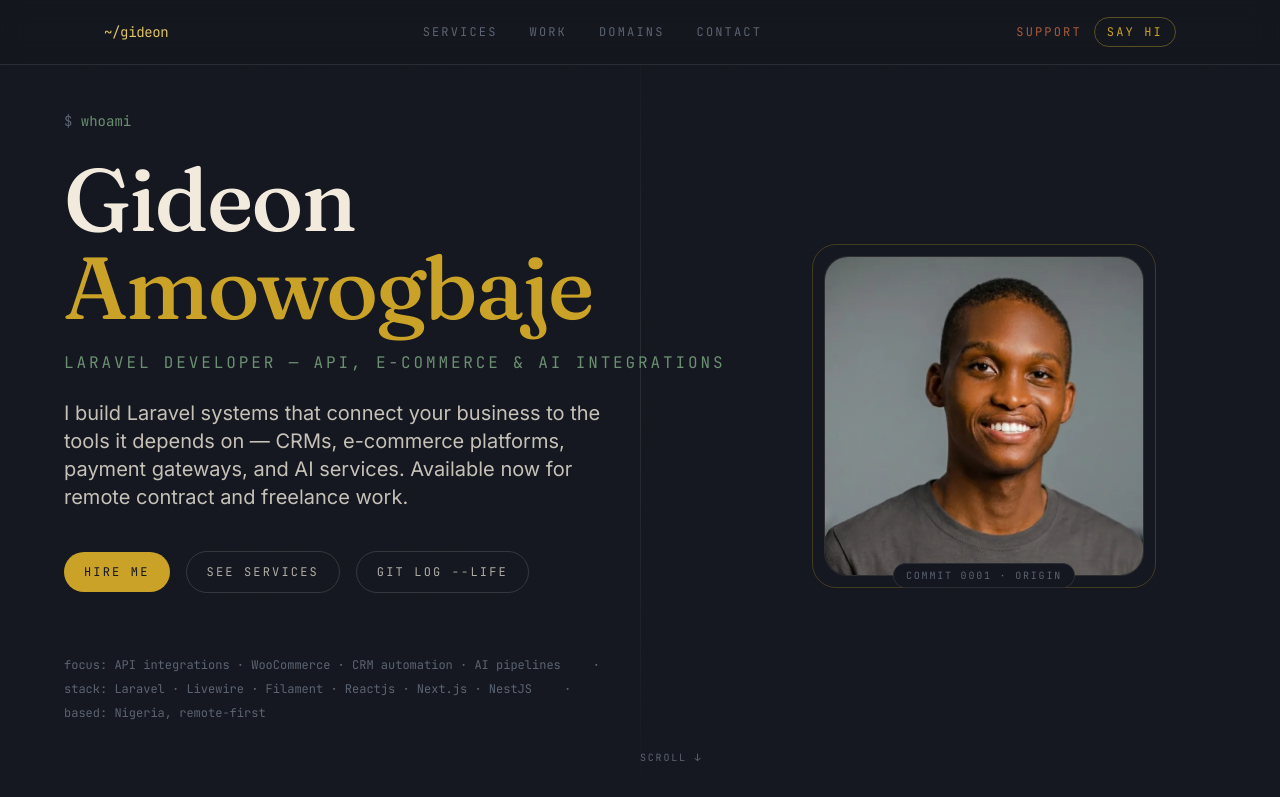
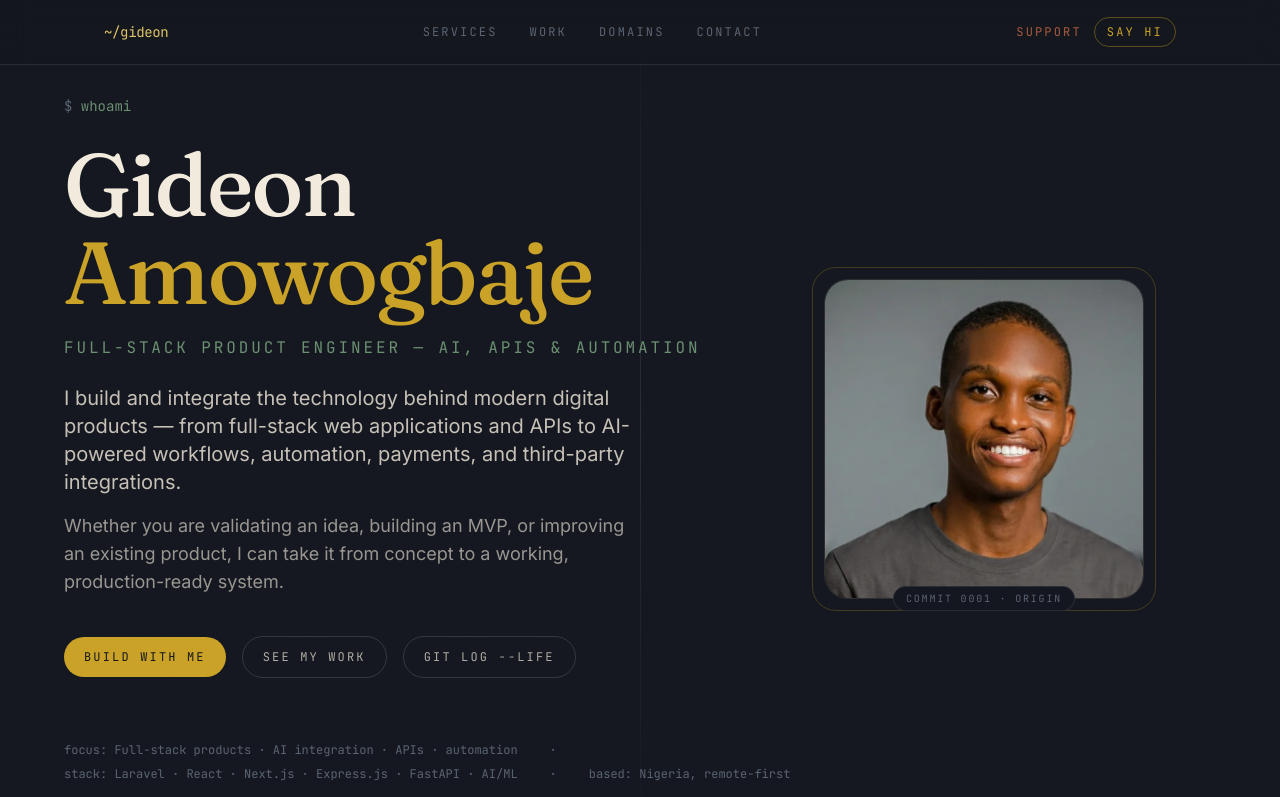
Before and after one commit to amowogbaje/personal-website, a React (Vite) app in the folder amowogbaje/: page / in a window 1280 px wide. Shown: the top 797 px of the page. Built offline with nearby package versions, Linux system fonts and the light colour scheme.

Commit message:
hero section update

```diff
--- a/amowogbaje/src/components/Hero.jsx
+++ b/amowogbaje/src/components/Hero.jsx
@@ -23,13 +23,19 @@ export default function Hero() {
           </h1>
 
           <p className="mt-5 font-mono text-sm md:text-base uppercase tracking-widebit text-sage">
-            Laravel Developer — API, E-Commerce &amp; AI Integrations
+            Full-Stack Product Engineer — AI, APIs &amp; Automation
           </p>
 
           <p className="mt-6 max-w-xl text-lg md:text-xl text-paper/80 leading-relaxed font-light">
-            I build Laravel systems that connect your business to the tools it
-            depends on — CRMs, e-commerce platforms, payment gateways, and AI
-            services. Available now for remote contract and freelance work.
+            I build and integrate the technology behind modern digital
+            products — from full-stack web applications and APIs to AI-powered
+            workflows, automation, payments, and third-party integrations.
+          </p>
+
+          <p className="mt-4 max-w-xl text-base md:text-lg text-paper/60 leading-relaxed font-light">
+            Whether you are validating an idea, building an MVP, or improving
+            an existing product, I can take it from concept to a working,
+            production-ready system.
           </p>
 
           <div className="mt-10 flex flex-wrap items-center gap-4">
@@ -37,14 +43,16 @@ export default function Hero() {
               href="#contact"
               className="font-mono text-xs uppercase tracking-widebit bg-gold text-ink px-5 py-3 rounded-full hover:bg-goldsoft transition-colors"
             >
-              hire me
+              build with me
             </a>
+
             <a
-              href="#services"
+              href="#projects"
               className="font-mono text-xs uppercase tracking-widebit text-paper/70 px-5 py-3 rounded-full border border-paper/15 hover:border-paper/40 hover:text-paper transition-colors"
             >
-              see services
+              see my work
             </a>
+
             <a
               href="#domains"
               className="font-mono text-xs uppercase tracking-widebit text-paper/70 px-5 py-3 rounded-full border border-paper/15 hover:border-paper/40 hover:text-paper transition-colors"
@@ -54,19 +62,29 @@ export default function Hero() {
           </div>
 
           <div className="mt-16 flex flex-wrap gap-x-8 gap-y-2 font-mono text-xs text-slate">
-            <span>focus: API integrations · WooCommerce · CRM automation · AI pipelines</span>
+            <span>
+              focus: Full-stack products · AI integration · APIs · automation
+            </span>
+
             <span className="hidden sm:inline">·</span>
-            <span>stack: Laravel · Livewire · Filament · Reactjs · Next.js · NestJS</span>
+
+            <span>
+              stack: Laravel · React · Next.js · Express.js · FastAPI · AI/ML
+            </span>
+
             <span className="hidden sm:inline">·</span>
+
             <span>based: Nigeria, remote-first</span>
           </div>
         </div>
 
         <div className="relative mx-auto md:mx-0 w-48 md:w-full max-w-xs">
           <div className="absolute -inset-3 rounded-3xl border border-gold/25 hidden md:block" />
+
           <div className="relative aspect-square rounded-3xl overflow-hidden border border-paper/15 bg-inkdeep">
             <picture>
               <source srcSet="/profile.webp" type="image/webp" />
+
               <img
                 src="/profile-fallback.jpg"
                 alt="Gideon Amowogbaje"
@@ -77,19 +95,23 @@ export default function Hero() {
                 className="w-full h-full object-cover"
                 onError={(e) => {
                   e.currentTarget.style.display = 'none'
-                  e.currentTarget.parentElement.nextElementSibling.style.display = 'flex'
+                  e.currentTarget.parentElement.nextElementSibling.style.display =
+                    'flex'
                 }}
               />
             </picture>
+
             <div className="hidden absolute inset-0 flex-col items-center justify-center gap-2 text-slate">
               <span className="font-mono text-[10px] uppercase tracking-widebit">
                 public/profile.png
               </span>
+
               <span className="font-mono text-[10px] text-slate/70">
                 drop your photo here
               </span>
             </div>
           </div>
+
           <span className="absolute -bottom-3 left-1/2 -translate-x-1/2 font-mono text-[10px] uppercase tracking-widebit text-slate bg-ink px-3 py-1 rounded-full border border-paper/10 whitespace-nowrap">
             commit 0001 · origin
           </span>
@@ -97,8 +119,8 @@ export default function Hero() {
       </div>
 
       <a
-        href="#services"
-        aria-label="Scroll to services"
+        href="#projects"
+        aria-label="Scroll to projects"
         className="absolute bottom-8 left-1/2 -translate-x-1/2 font-mono text-[10px] uppercase tracking-widebit text-slate hover:text-paper transition-colors animate-bounce motion-reduce:animate-none"
       >
         scroll ↓
```
